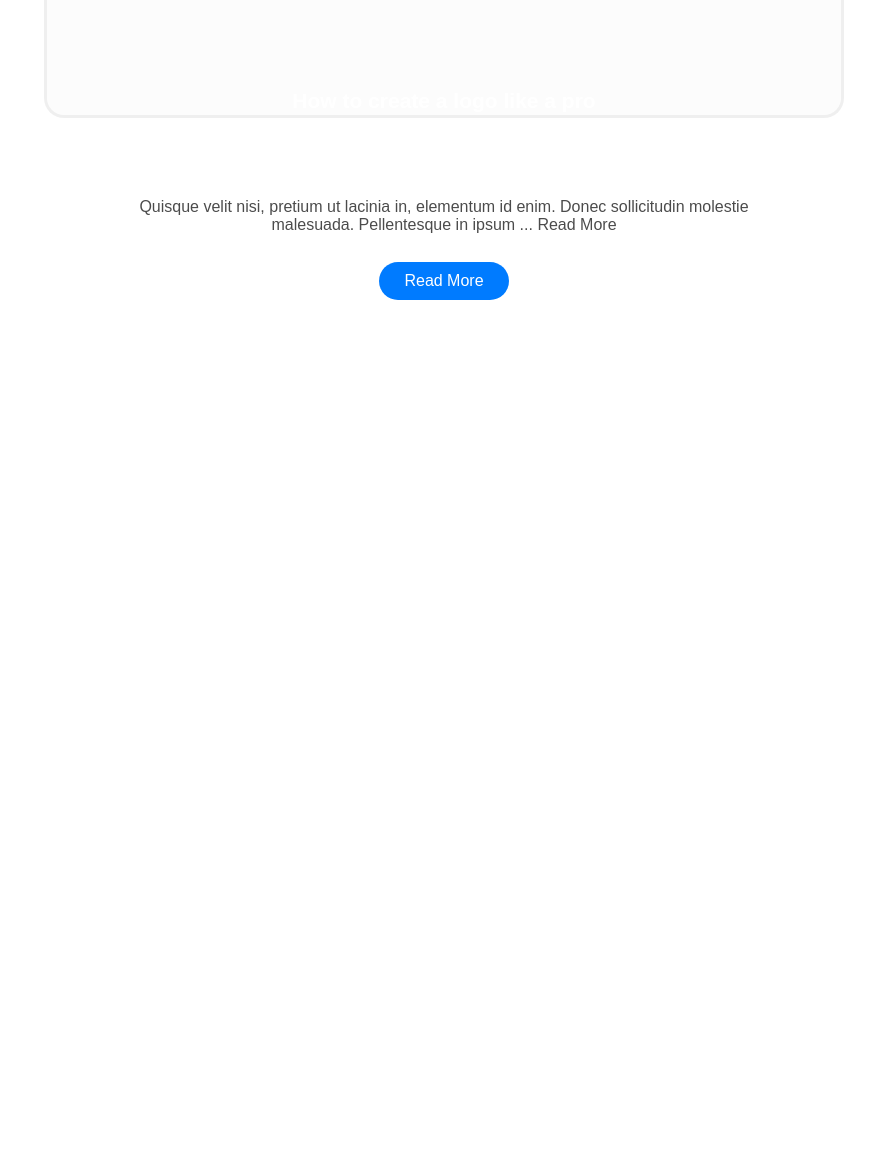
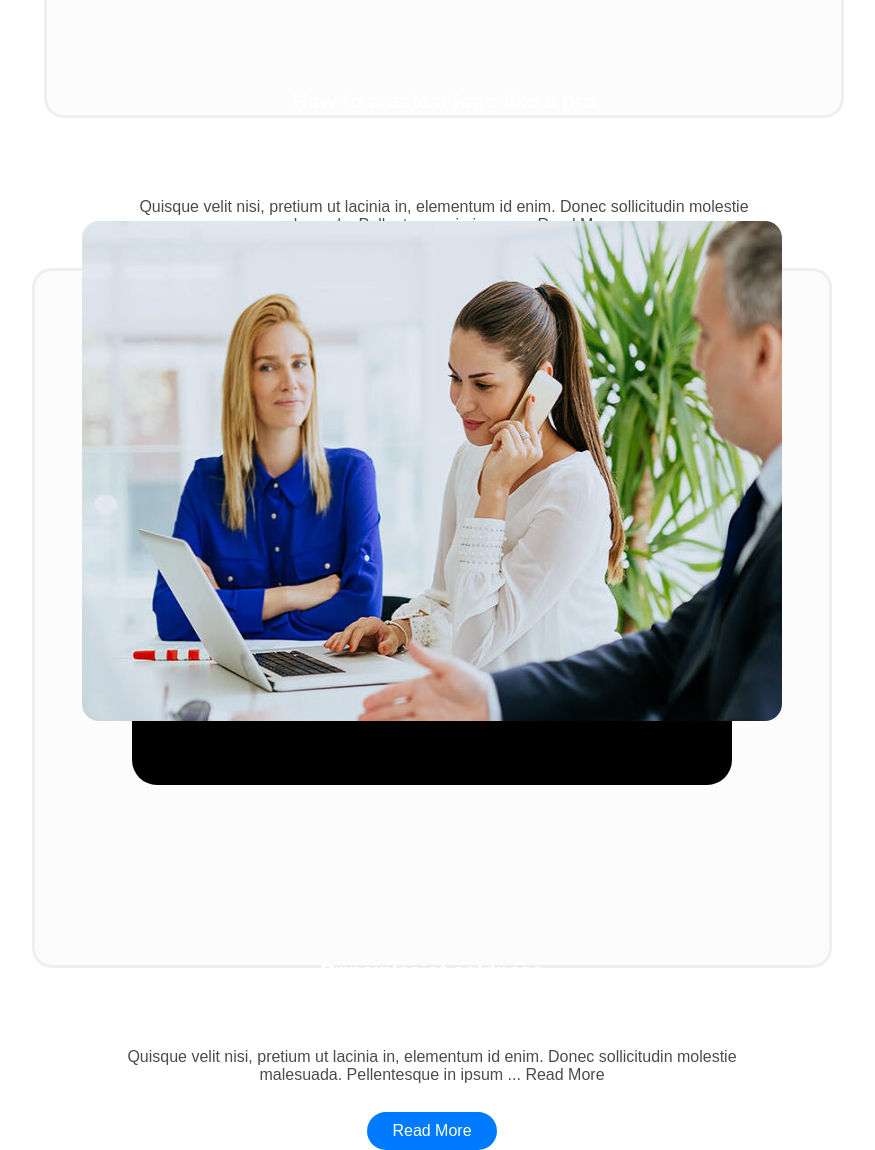
Before and after one commit to jamimohammad/XTRA-WATCH, a plain HTML site: page watches blog.html in a window 1280 px wide. Shown: the part 1800-2950 px from the top of the page, without its empty margins (396-1271 px from the left). Before the commit the page ends 2100 px from the top, so only its background shows below. Drawn offline with Linux system fonts and the light colour scheme.

Commit message:
add third page from pages

```diff
--- a/styles/style watches blog.css
+++ b/styles/style watches blog.css
@@ -330,7 +330,7 @@ body {
     margin-top: 60px;
     display: flex;
     justify-content: center;
-    gap:50px;
+    gap: 50px;
     align-items: center;
 
 }
@@ -427,7 +427,8 @@ body {
     border-radius: 20px;
 
 }
-.background-image p{
+
+.background-image p {
     position: absolute;
     bottom: -400px;
     color: black;
@@ -437,7 +438,8 @@ body {
     text-align: center;
     opacity: 0.7;
 }
-.background-image a{
+
+.background-image a {
     position: absolute;
     text-decoration: none;
     color: white;
@@ -446,7 +448,8 @@ body {
     padding: 10px 25px;
     background-color: #007bff;
 }
-.background-image a:hover{
+
+.background-image a:hover {
     color: white;
     background-color: black;
 }
@@ -484,13 +487,15 @@ body {
     border-radius: 17px;
 
 }
-.second-page{
+
+.second-page {
     display: flex;
     justify-content: center;
     gap: 50px;
     align-items: center;
 }
-.background-second-page{
+
+.background-second-page {
     margin-top: 50px;
     border-style: solid;
     border-color: rgba(12, 12, 12, 0.05);
@@ -500,18 +505,22 @@ body {
     width: 350px;
     display: block;
 }
-.background-second-page h3{
+
+.background-second-page h3 {
     margin-left: 20px;
 }
-.image-p-2 img{
+
+.image-p-2 img {
 
     width: 300px;
 }
-.bot{
+
+.bot {
 
     display: flex;
     justify-content: center;
 }
+
 .background-image-second img {
     border-width: 1px;
     margin-top: -50px;
@@ -522,6 +531,7 @@ body {
     border-radius: 17px;
 
 }
+
 .background-image-1-second {
     justify-content: center;
     display: flex;
@@ -532,6 +542,7 @@ body {
     justify-content: center;
 
 }
+
 .background-image-1-second h2 {
 
     position: absolute;
@@ -542,11 +553,13 @@ body {
     bottom: -1130px;
     color: white;
 }
-.background-image-second a:hover{
+
+.background-image-second a:hover {
     color: white;
     background-color: black;
 }
-.background-image-second a{
+
+.background-image-second a {
     position: absolute;
     text-decoration: none;
     color: white;
@@ -555,7 +568,8 @@ body {
     padding: 10px 25px;
     background-color: #007bff;
 }
-.background-image-second p{
+
+.background-image-second p {
     position: absolute;
     bottom: -1250px;
     color: black;
@@ -565,6 +579,7 @@ body {
     text-align: center;
     opacity: 0.7;
 }
+
 .background-image-second {
     margin-top: 150px;
     width: 800px;
@@ -577,3 +592,75 @@ body {
     border-radius: 20px;
 
 }
+
+.background-image-third img {
+    border-width: 1px;
+    margin-top: -50px;
+    position: relative;
+    width: 700px;
+    height: 500px;
+    background-size: cover;
+    border-radius: 17px;
+
+}
+
+.background-image-1-third {
+
+    display: flex;
+    background-color: #000000;
+    width: 600px;
+    margin-bottom: 180px;
+    border-radius: 0 0 25px 25px;
+    justify-content: center;
+
+}
+
+.background-image-1-third h2 {
+
+    position: absolute;
+    color: white;
+    margin-top: 450px;
+    font-size: 21px;
+    font-weight: bold;
+    bottom: -2000px;
+    color: white;
+}
+
+.background-image-third a:hover {
+    color: white;
+    background-color: black;
+}
+
+.background-image-third a {
+    position: absolute;
+    text-decoration: none;
+    color: white;
+    bottom: -2150px;
+    border-radius: 20px;
+    padding: 10px 25px;
+    background-color: #007bff;
+}
+
+.background-image-third p {
+    position: absolute;
+    bottom: -2100px;
+    color: black;
+    width: 650px;
+    justify-content: center;
+    display: flex;
+    text-align: center;
+    opacity: 0.7;
+}
+
+.background-image-third {
+    margin-inline-start: 420px;
+    margin-top: 150px;
+    width: 800px;
+    height: 700px;
+display: flex;
+    justify-content: center;
+    border-style: solid;
+    background-color: rgba(0, 0, 0, 0.01);
+    border-color: rgba(12, 12, 12, 0.05);
+    border-radius: 20px;
+}
--- a/watches blog.html
+++ b/watches blog.html
@@ -147,12 +147,12 @@
             <h3>Ads</h3>
             <hr>
             <div class="bot">
-            <div class="image-p-2">
-                <img src="./images/ads.jpg">
+                <div class="image-p-2">
+                    <img src="./images/ads.jpg">
+                </div>
             </div>
-</div>
         </div>
-          <div class="background-image-second">
+        <div class="background-image-second">
             <p>Quisque velit nisi, pretium ut lacinia in, elementum id enim. Donec sollicitudin molestie malesuada.
                 Pellentesque in ipsum ...
                 Read More</p>
@@ -165,4 +165,19 @@
             </div>
         </div>
     </div>
+
+    <div class="background-image-third">
+        <p>Quisque velit nisi, pretium ut lacinia in, elementum id enim. Donec sollicitudin molestie malesuada.
+            Pellentesque in ipsum ...
+            Read More</p>
+        <a href="#">Read More</a>
+        <div class="background-image-1-third">
+            <h2>Principles of coldness</h2>
+            <div class="image-1">
+                <img src="./images/p8-780x500.jpg">
+            </div>
+        </div>
+    </div>
+</body>
+
 </html>
```
Also changed, not shown: images/p8-780x500.jpg (added). Lines whose indentation alone changed are shown as unchanged.
